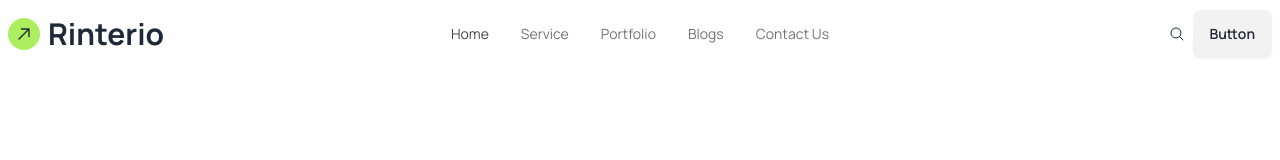
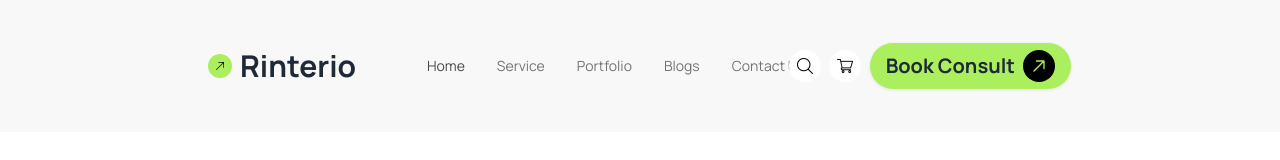
Before and after one commit to MostafizurRahman199/easy_find_apartment, a website: page index.html in a window 1280 px wide. Drawn offline with nearby package versions, Linux system fonts and the light colour scheme.

Commit message:
navbar done completely

```diff
--- a/index.html
+++ b/index.html
@@ -25,19 +25,25 @@
     </style>
   </head>
   <body class="font_1">
-    <header class="bg-gradient-to-bl from-[#FFFFFF] to-[#ffffff00] bg">
-            <nav >
-                <div class="navbar bg-base-100">
-                    <div class="navbar-start space-x-2">
+    <header class="bg-[#F8F8F8]">
+            <nav class="px-8 sm:px-12 md:px-8 lg:px-8 xl:px-48 py-8 bg-[#F8F8F8]">
+                <div class="navbar bg-base-100 bg-[#F8F8F8]">
 
-                        <svg xmlns="http://www.w3.org/2000/svg" fill="none" viewBox="0 0 24 24" stroke-width="2" stroke="currentColor" class="size-8 mask mask-circle bg-[#ABEF5F] p-2">
-                            <path stroke-linecap="round" stroke-linejoin="round" d="m4.5 19.5 15-15m0 0H8.25m11.25 0v11.25" />
-                          </svg>
+                  <div class="navbar-start space-x-2">
+
+
+                          <img src="" alt="">
+
+                          <img
+                          class="mask mask-circle w-6 p-2  bg-[#ABEF5F]"
+                          src="./assets/up-right-arrow.png" />
+
                          <p class="text-3xl font-bold">  Rinterio</p>
 
                     </div>
-                    <div class="navbar-center hidden lg:flex">
-                      <ul class="menu menu-horizontal px-1 text-[#737373]">
+
+                    <div class="navbar-center hidden lg:flex mr-12">
+                      <ul class="menu menu-horizontal px-1 text-[#737373] ">
                         <li class="text-[#494949]"><a>Home</a></li>
                         <li class=" hover:text-[#494949]"><a>Service</a></li>
                         <li class=" hover:text-[#494949]"><a>Portfolio</a></li>
@@ -48,12 +54,23 @@
                     </div>
 
 
-                    <div class="navbar-end">
-                        <svg xmlns="http://www.w3.org/2000/svg" fill="none" viewBox="0 0 24 24" stroke-width="1.5" stroke="currentColor" class="size-8 mask mask-circle  bg-[#FFFFFF] p-2">
-                            <path stroke-linecap="round" stroke-linejoin="round" d="m21 21-5.197-5.197m0 0A7.5 7.5 0 1 0 5.196 5.196a7.5 7.5 0 0 0 10.607 10.607Z" />
-                          </svg>
+                    <div class="navbar-end space-x-2">
 
-                      <a class="btn">Button</a>
+                      <img
+                      class="mask mask-circle w-8 p-2 bg-white  hover:bg-[#ABEF5F]   hidden md:flex lg:flex cursor-pointer"
+                      src="./assets/search-interface-symbol.png" />
+
+                      <img
+                      class="mask mask-circle w-8 p-2 bg-white  hover:bg-[#ABEF5F] hidden md:flex lg:flex cursor-pointer"
+                      src="./assets/shopping-cart.png" />
+
+
+
+
+                      <a class="btn rounded-full bg-[#ABEF5F] text-xl font-bold hidden md:flex lg:flex hover:bg-[#8dde31]">Book Consult     <svg xmlns="http://www.w3.org/2000/svg" fill="none" viewBox="0 0 24 24" stroke-width="2" stroke="currentColor" class="size-8 mask mask-circle bg-[#000000]  text-[#ABEF5F] p-2 " >
+                        <path stroke-linecap="round" stroke-linejoin="round" d="m4.5 19.5 15-15m0 0H8.25m11.25 0v11.25" />
+                      </svg>
+                      </svg></a>
 
 
                   <div class="dropdown dropdown-end">
```
Also changed, not shown: assets/search-interface-symbol.png (added), assets/shopping-cart.png (added), assets/up-right-arrow.png (added).
